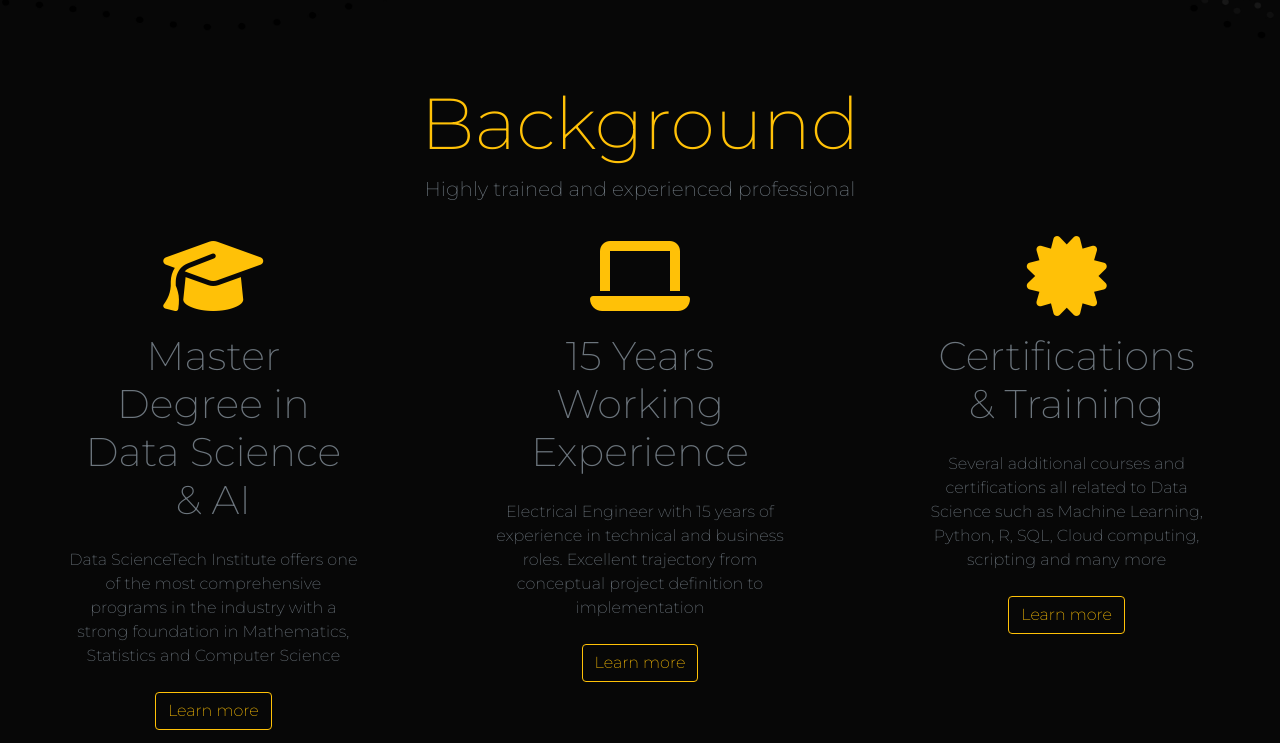
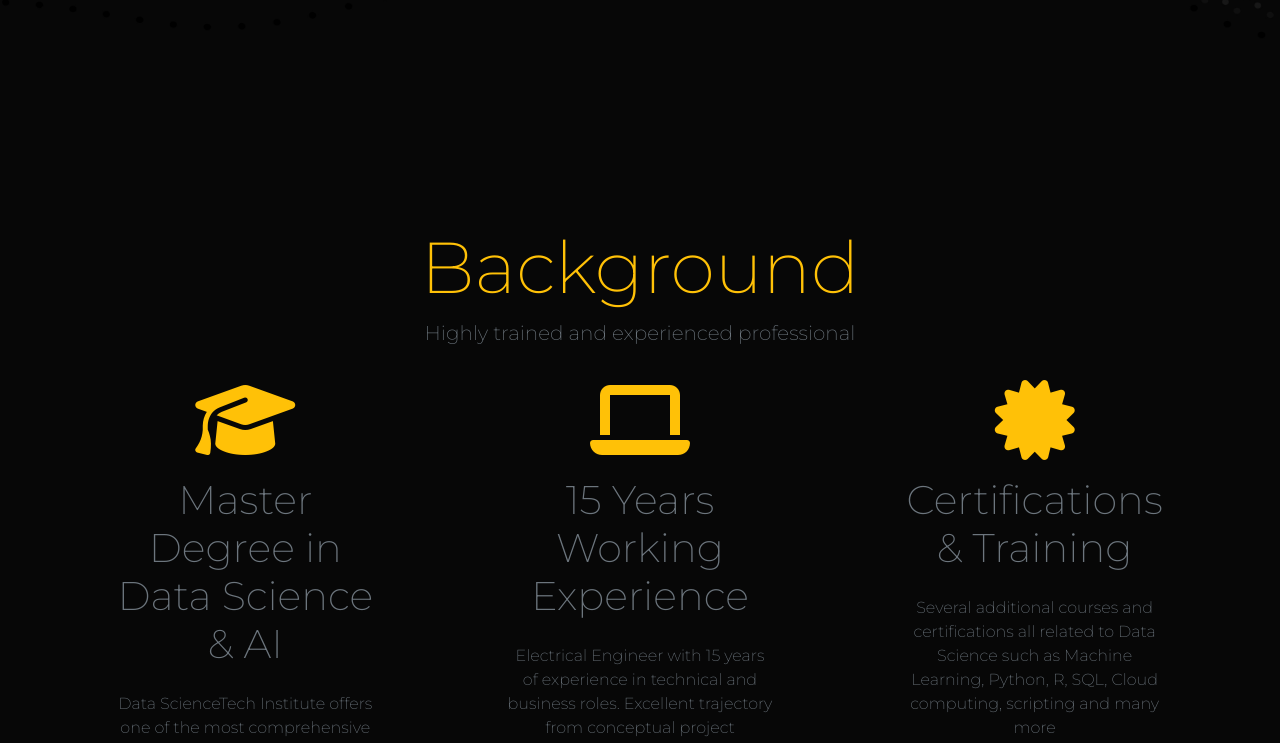
Before and after one commit to carlosjesuscaro/CCPortfolio, an Angular app: page /#/home in a window 1280 px wide. Shown: the part 720-1463 px from the top of the page. Built offline with nearby package versions, Linux system fonts and the light colour scheme.

Commit message:
April 18 - menu button not working

```diff
--- a/src/app/home/home.component.html
+++ b/src/app/home/home.component.html
@@ -39,9 +39,9 @@
 <!--End of Banner-->
 
 <!--Background-->
-<section class="back" id="background">
+<section class="back p-5" id="background">
   <div class="container-fluid">
-    <div class="row">
+    <div class="row mt-5 pt-5">
       <div class="col text-center mb-3">
         <h1 class="text-warning display-2">Background</h1>
         <p class="lead text-secondary text-white fs-4">
@@ -119,7 +119,7 @@
 <!--End of project-->
 
 <!--About-->
-<section id="about" class="back">
+<section id="about" class="back p-5">
   <div class="container-fluid">
     <!--Title-->
     <div class="row">
--- a/src/styles.css
+++ b/src/styles.css
@@ -2,6 +2,7 @@
 /* You can add global styles to this file, and also import other style files */
 
 body, html {
+  background-color: rgba(7,7,7,1);
   height: 100%;
   font-family: 'Montserrat',sans-serif;
 
```
